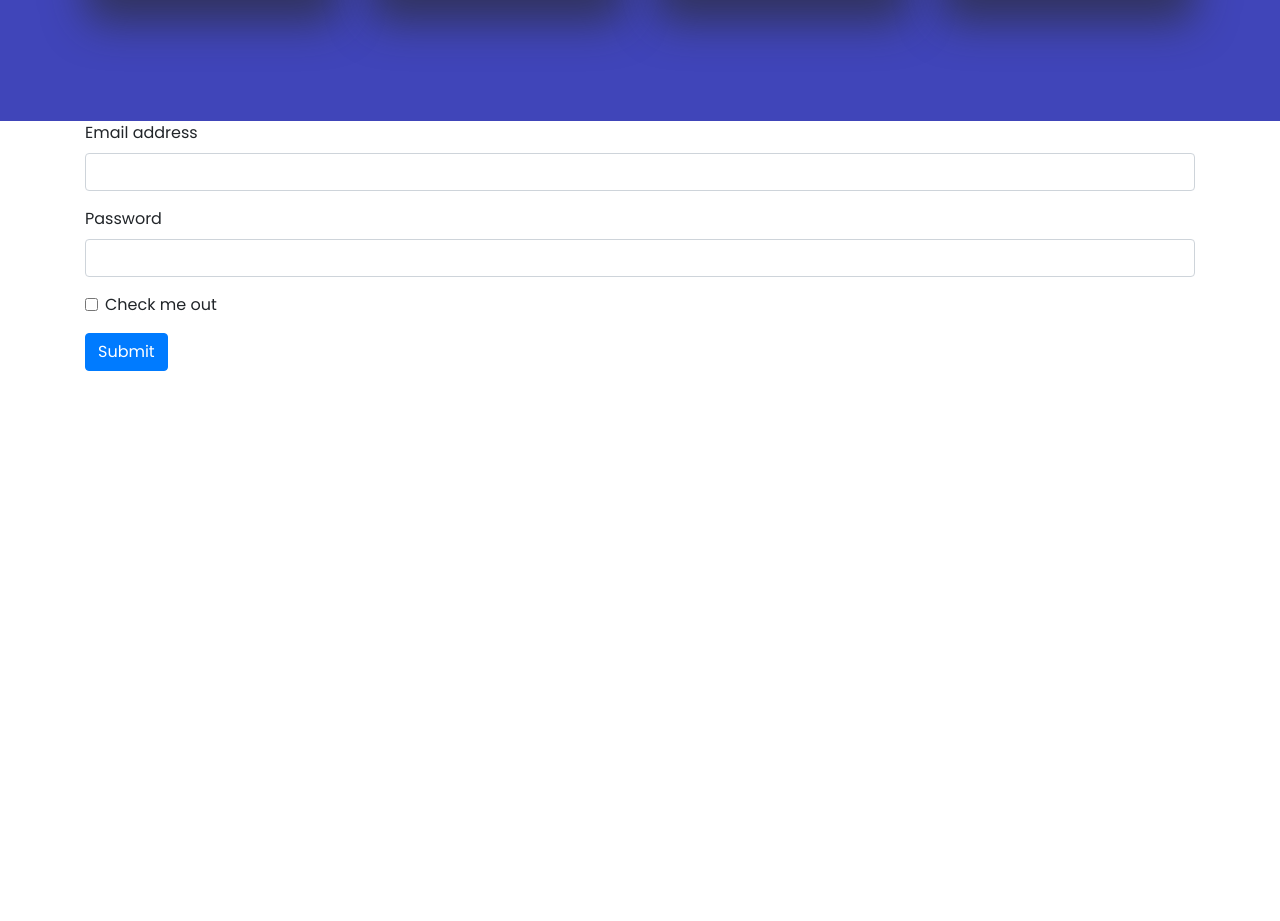
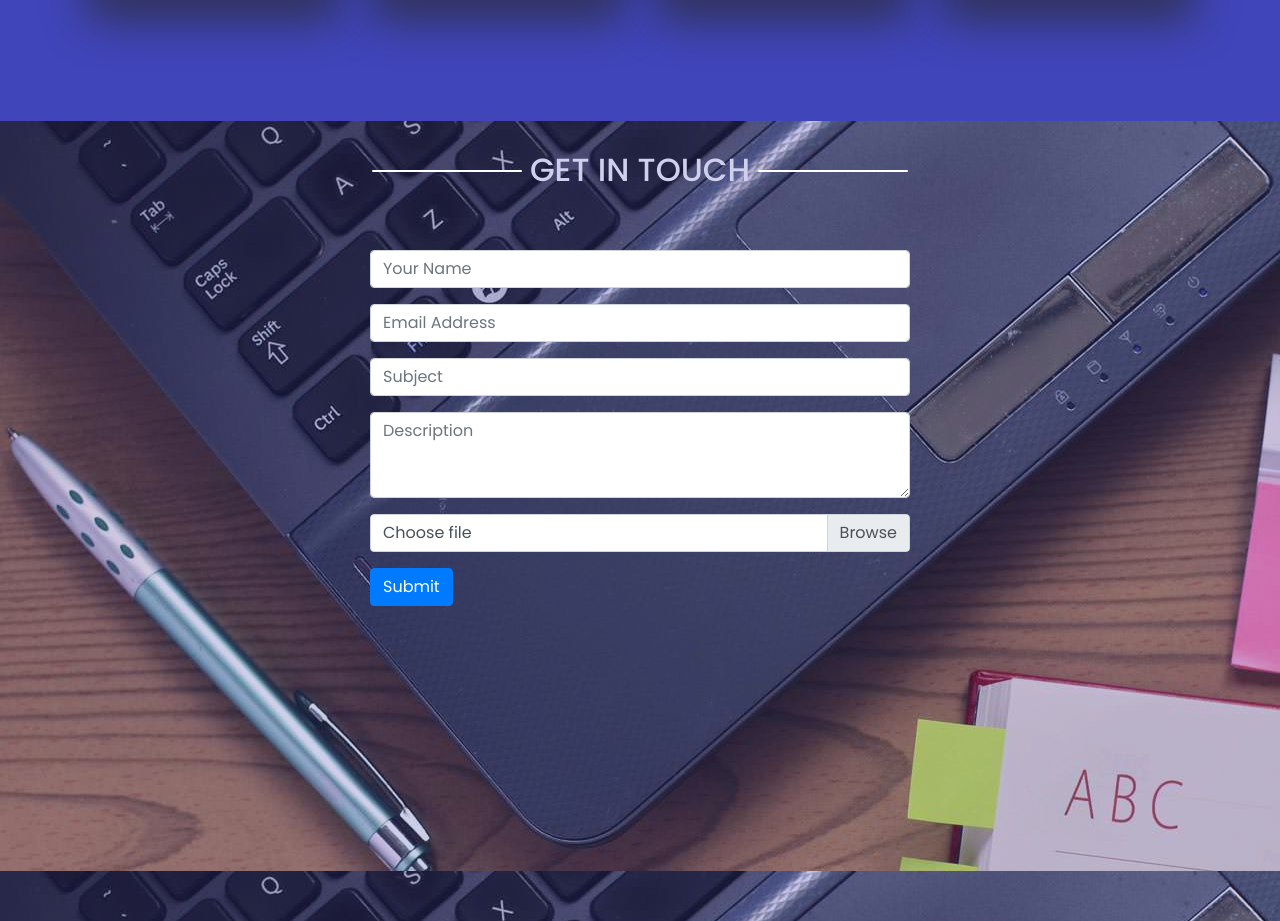
Before and after one commit to arafat845/portfolio, a plain HTML site: page index.html in a window 1280 px wide. Shown: the part 2206-3127 px from the top of the page. Before the commit the page ends 2577 px from the top, so only its background shows below. Drawn offline with nearby package versions, Linux system fonts and the light colour scheme.

Commit message:
contact form inclues

```diff
--- a/css/responsive.css
+++ b/css/responsive.css
@@ -23,14 +23,15 @@
 	.section-heading{
 	font-size: 24px;
 	}
+	.section-heading span{
+	width: 100px;
+	}
 	.sevrice-box{
 	width: 75%;
 	margin: auto;
 	padding-bottom: 30px;
 	}
-	.section-heading span{
-	width: 100px;
-	}
+
 	.sevrice-box div{
 	text-transform: capitalize;
 	}
@@ -43,7 +44,7 @@
 	}
 	.about-bg{
     display: none;
-}
+	}
 	.about-des{
 	text-align: center;
 	}
@@ -70,6 +71,12 @@
 	width: 40px;
 	}
 	.social-icon-list li a:hover img{
+	}
+	.contact-heading{
+	font-size: 24px;
+	}
+	.contact-heading span{
+	width: 80px;
 	}
 }
 
@@ -117,7 +124,7 @@
 	}
 	.about-bg{
     display: none;
-}
+	}
 	.about-des{
 	text-align: center;
 	}
@@ -143,6 +150,10 @@
 	.social-icon-list li a img{
 	}
 	.social-icon-list li a:hover img{
+	}
+	.contact-heading{
+	}
+	.contact-heading span{
 	}
 }
 
@@ -187,7 +198,7 @@
 	}
 	.about-bg{
     display: none;
-}
+	}
 	.about-des{
 	text-align: center;
 	}
@@ -212,6 +223,12 @@
 	.social-icon-list li a img{
 	}
 	.social-icon-list li a:hover img{
+	}
+	.contact-heading{
+
+	}
+	.contact-heading span{
+
 	}
 }
 
@@ -279,6 +296,12 @@
 	}
 	.social-icon-list li a:hover img{
 	}
+	.contact-heading{
+
+	}
+	.contact-heading span{
+
+	}
 
 }
 
@@ -343,5 +366,11 @@
 	}
 	.social-icon-list li a:hover img{
 	}
+	.contact-heading{
+
+	}
+	.contact-heading span{
+
+	}
 
 }
--- a/css/style.css
+++ b/css/style.css
@@ -214,3 +214,38 @@ nav{
 .social-icon-list li a:hover img{
 	transform: scale(1.2);
 }
+.contact-section{
+	min-height: 100vh;
+	width: 100%;
+	background-image: url(../images/home2.jpg);
+	position: relative;
+	background-attachment: fixed;
+}
+.contact-bg{
+
+}
+.contact-section::before{
+	content: "";
+	position: absolute;
+	height: 100%;
+	width: 100%;
+	top: 0;
+	right: 0;
+	background: #4045b9;
+	opacity: .25;
+}
+.contact-heading{
+	text-align: center;
+	padding-top: 30px;
+	margin-bottom: 60px;
+	text-transform: uppercase;
+	color: #fff;
+}
+.contact-heading span{
+	width: 150px;
+	height: 2px;
+	background: #fff;
+	transform: translateY(-9px);
+	display: inline-block;
+	border-radius: 5px;
+}
--- a/index.html
+++ b/index.html
@@ -151,25 +151,35 @@
 
   <!-- contact section -->
   <section class="contact-section">
-    <div class="contact-bg">
+   <!--  <div class="contact-bg"> -->
+    <h2 class="contact-heading"><span></span> Get in Touch <span></span></h2>
       <div class="container">
+        <div class="row justify-content-center align-items-center">
+          <div class="col-lg-6 col-md-8 col-sm-10">
             <form>
               <div class="form-group">
-            <label for="exampleInputEmail1">Email address</label>
-            <input type="email" class="form-control" id="exampleInputEmail1" aria-describedby="emailHelp">
+                <input type="text" class="form-control" placeholder="Your Name" id="exampleInputEmail1" aria-describedby="emailHelp">
               </div>
               <div class="form-group">
-            <label for="exampleInputPassword1">Password</label>
-            <input type="password" class="form-control" id="exampleInputPassword1">
+                <input type="email" class="form-control" placeholder="Email Address" id="exampleInputPassword1">
               </div>
-          <div class="form-group form-check">
-            <input type="checkbox" class="form-check-input" id="exampleCheck1">
-            <label class="form-check-label" for="exampleCheck1">Check me out</label>
+              <div class="form-group">
+                <input type="text" class="form-control" placeholder="Subject" id="exampleInputPassword1">
               </div>
-          <button type="submit" class="btn btn-primary">Submit</button>
+              <div class="form-group">
+                <textarea class="form-control" placeholder="Description" id="exampleFormControlTextarea1" rows="3"></textarea>
+              </div>
+              <div class="custom-file">
+                <input type="file" class="custom-file-input" id="customFile">
+                <label class="custom-file-label" for="customFile">Choose file</label>
+              </div>
+              <button type="submit" class="btn btn-primary mt-3">Submit</button>
             </form>
+
           </div>
         </div>
+      </div>
+    <!-- </div> -->
   </section>
 
     <!-- Optional JavaScript; choose one of the two! -->
```
Also changed, not shown: arx.png (deleted). Lines whose indentation alone changed are shown as unchanged.
